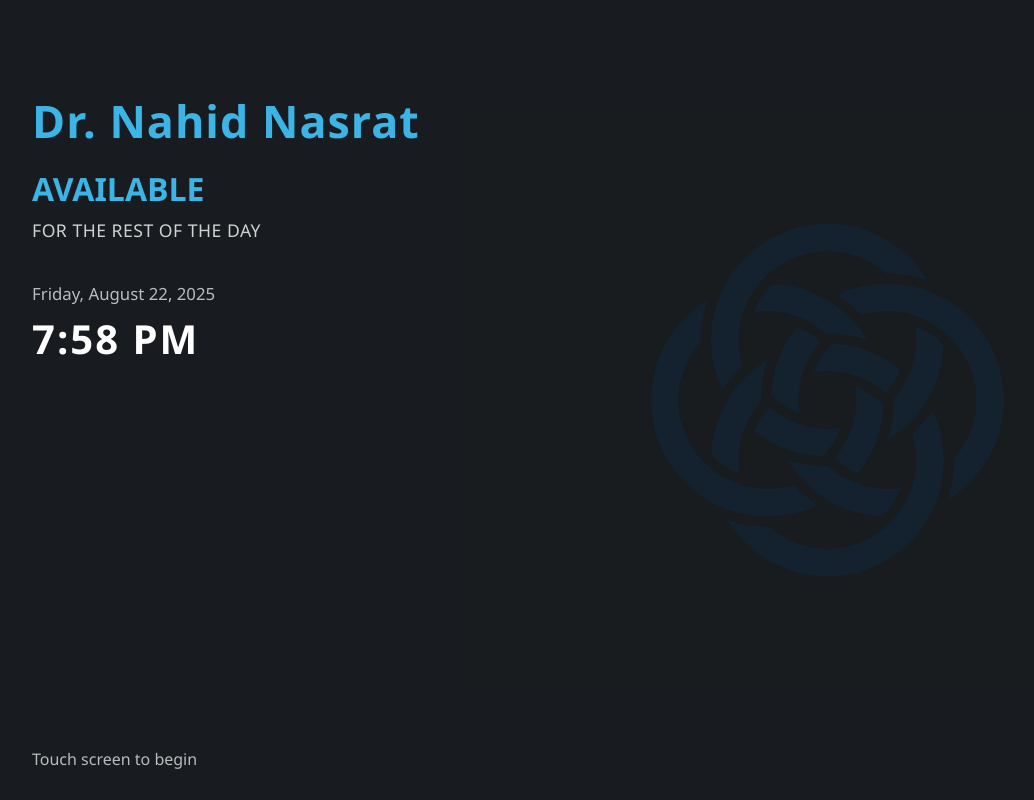
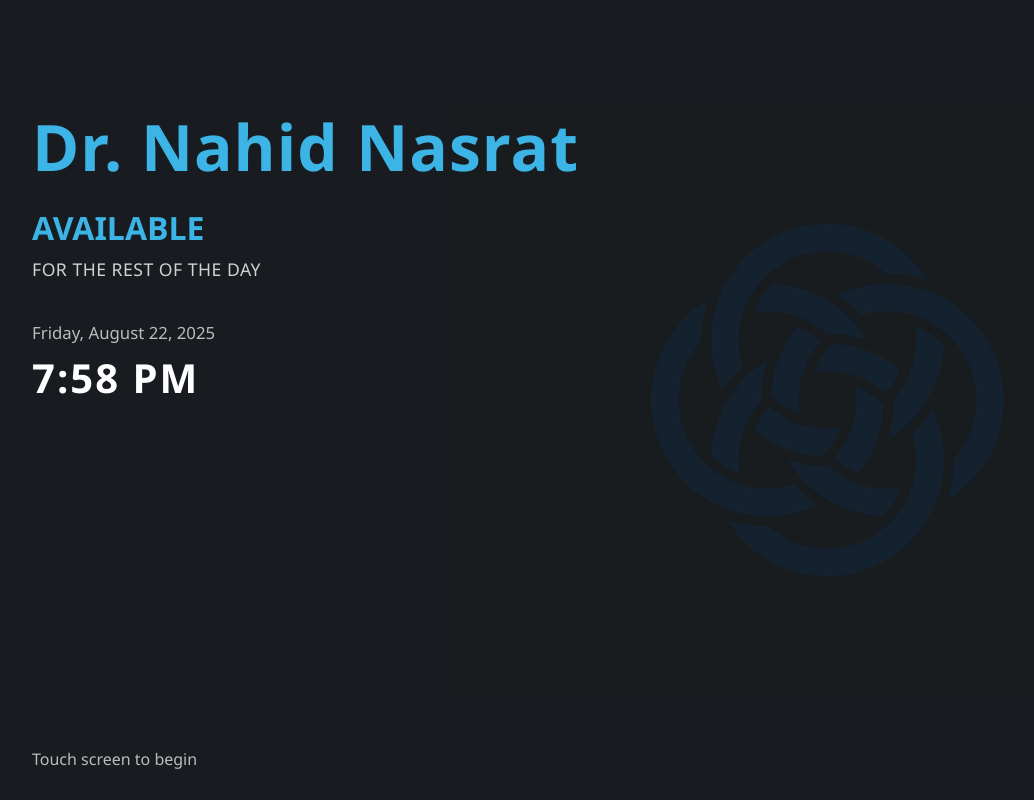
Before and after one commit to ajennin64-afk/dc-test, a plain HTML site: page index.html in a window 1280 px wide. Shown: the whole page, without its empty margins (28-1062 px from the left). Drawn offline with Linux system fonts and the light colour scheme.

Commit message:
Update dark-theme.css

```diff
--- a/dark-theme.css
+++ b/dark-theme.css
@@ -22,7 +22,7 @@ body {
 }
 
 .doctor-name {
-  font-size: 2.8rem;
+  font-size: 4.0rem;
   font-weight: 600;
   margin-bottom: 16px;
   color: #3cb4e5;
```
